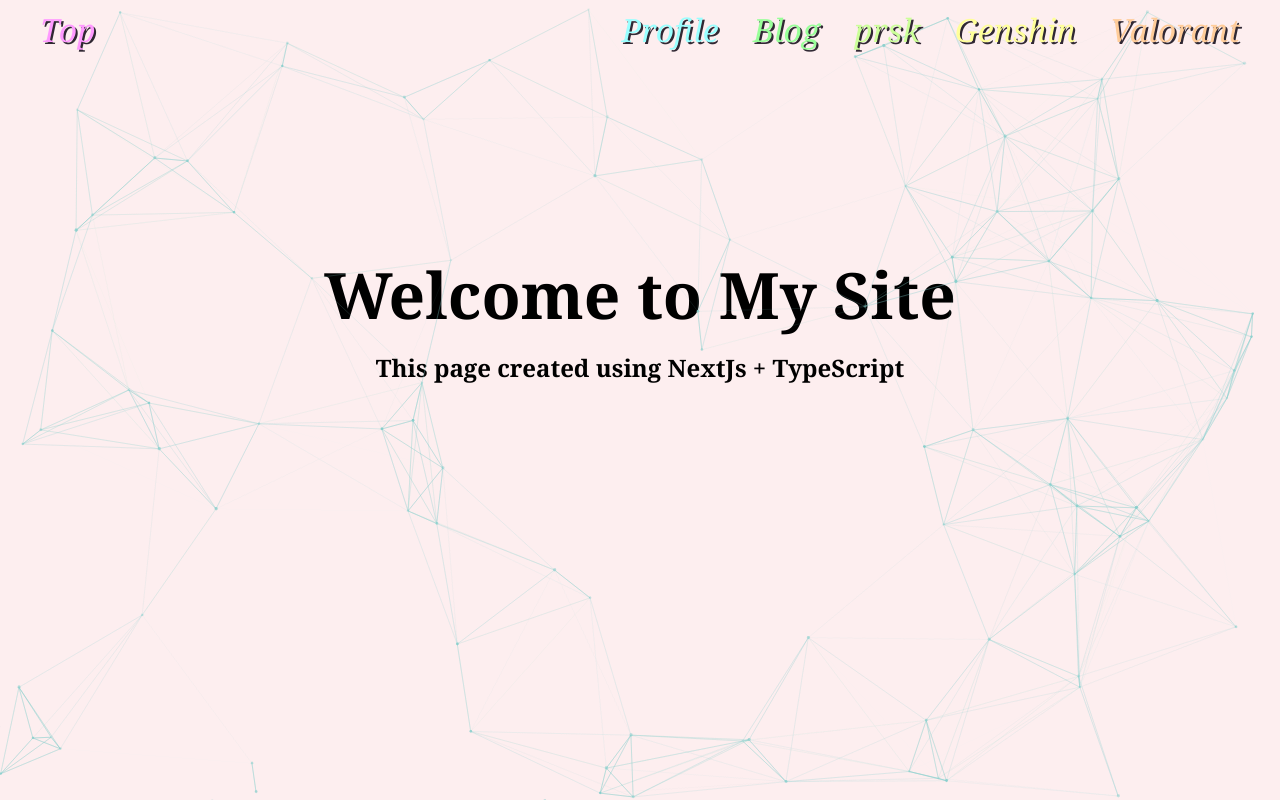
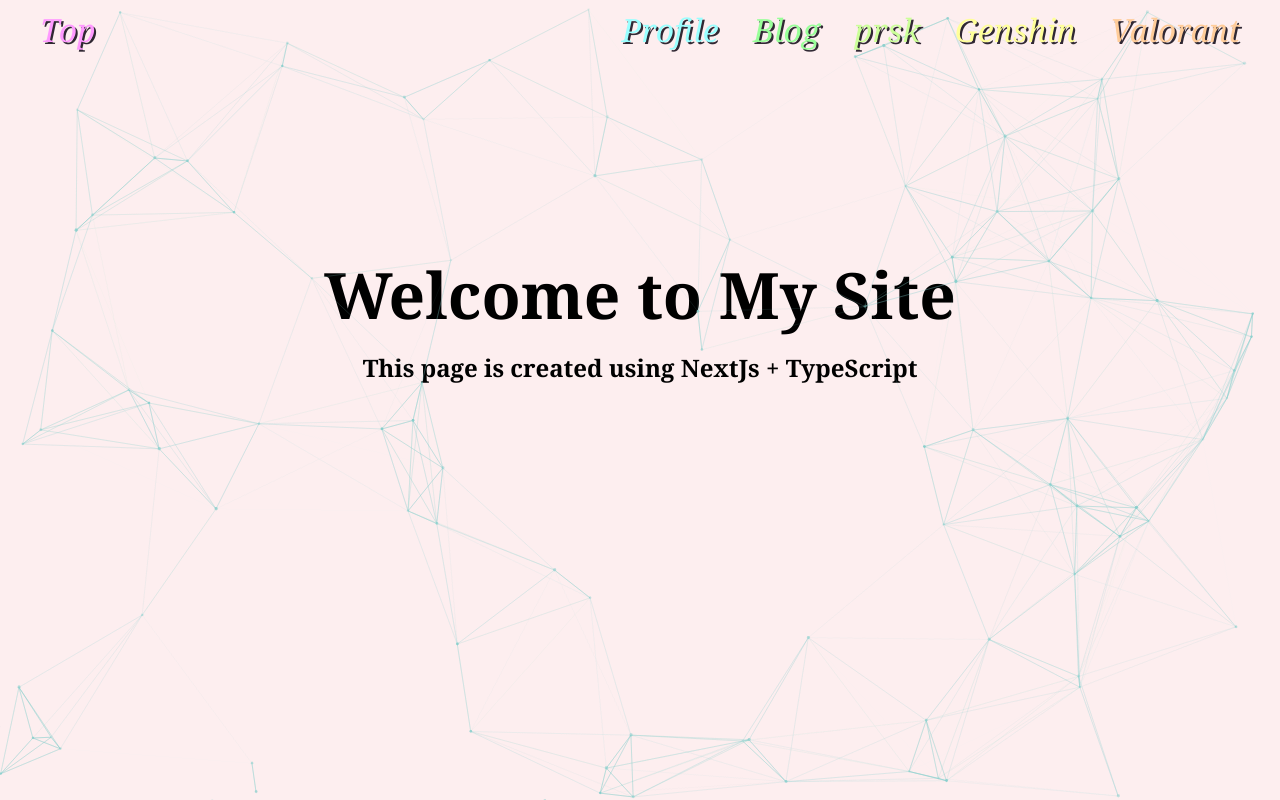
Before and after one commit to narumimashiro/projectSelf-dept.NextJs, a Next.js app: page / in a window 1280 px wide. Built offline with nearby package versions, Linux system fonts and the light colour scheme.

Commit message:
文章修正

```diff
--- a/src/pages/index.tsx
+++ b/src/pages/index.tsx
@@ -16,7 +16,7 @@ export default function Home() {
           Welcome to My Site
         </h1>
         <h2>
-          This page created using NextJs + TypeScript
+          This page is created using NextJs + TypeScript
         </h2>
       </main>
     </div>
```
